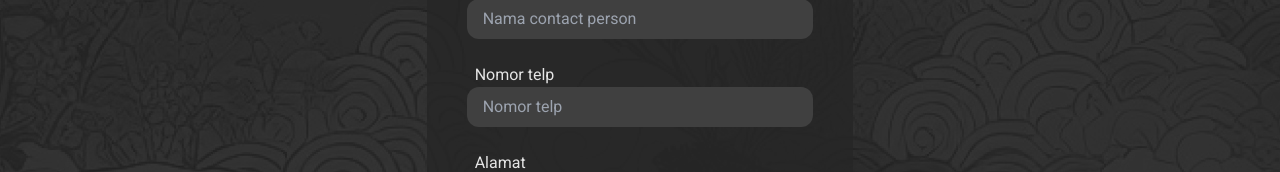
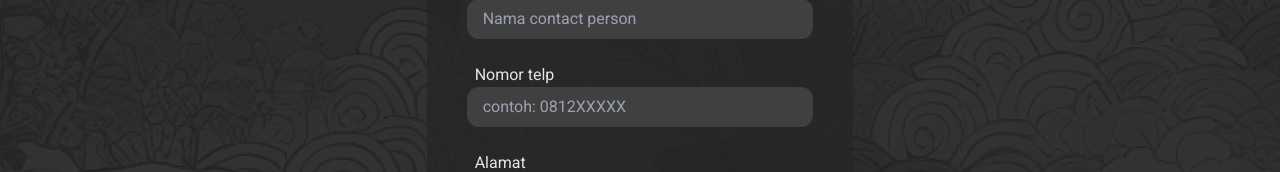
Before and after one commit to timothyjohan/bunkasai-istts-frontend, a React (Vite) app: page /tenant-form in a window 1280 px wide. Shown: the part 417-589 px from the top of the page. Built offline with nearby package versions, Linux system fonts and the light colour scheme.

Commit message:
minor details

```diff
--- a/src/pages/TenantForm.jsx
+++ b/src/pages/TenantForm.jsx
@@ -26,7 +26,7 @@ export default function TenantForm(){
   return(
     <>
       <div className="pt-28 min-h-screen">
-        <div className={`${disagreeClick ? '-translate-x-full transition-all duration-300' : ''} ${load ? '-translate-x-0 transition-all duration-300' : 'translate-x-full'} flex items-center justify-center mt-20 bg-neutral-800/80 w-2/6 mx-auto p-10 text-neutral-200 rounded-xl`}>
+        <div className={`${disagreeClick ? '-translate-x-full transition-all duration-300' : ''} ${load ? '-translate-x-0 transition-all duration-300' : 'translate-x-[100vw]'} flex items-center justify-center mt-20 bg-neutral-800/80 w-2/6 mx-auto p-10 text-neutral-200 rounded-xl`}>
           <div className="">
             <form>
               <h1 className="text-2xl mb-10 text-center">Form pendaftaran tenant</h1>
@@ -37,7 +37,7 @@ export default function TenantForm(){
               <input type="text" id="nm_cp" placeholder="Nama contact person" className="w-full p-2 px-4 bg-neutral-700 rounded-xl" />
               <br /> <br />
               <label htmlFor="notel" className="m-2">Nomor telp</label>
-              <input type="phone" id="notel" placeholder="Nomor telp" className="w-full p-2 px-4 bg-neutral-700 rounded-xl" />
+              <input type="phone" id="notel" placeholder="contoh: 0812XXXXX" className="w-full p-2 px-4 bg-neutral-700 rounded-xl" />
               <br /><br />
               <label htmlFor="alamat" className="m-2">Alamat</label>
               <input type="phone" id="alamat" placeholder="contoh: Jl. Ngagel Jaya Tengah No.73-77" className="w-full p-2 px-4 bg-neutral-700 rounded-xl mb-10" />
```
